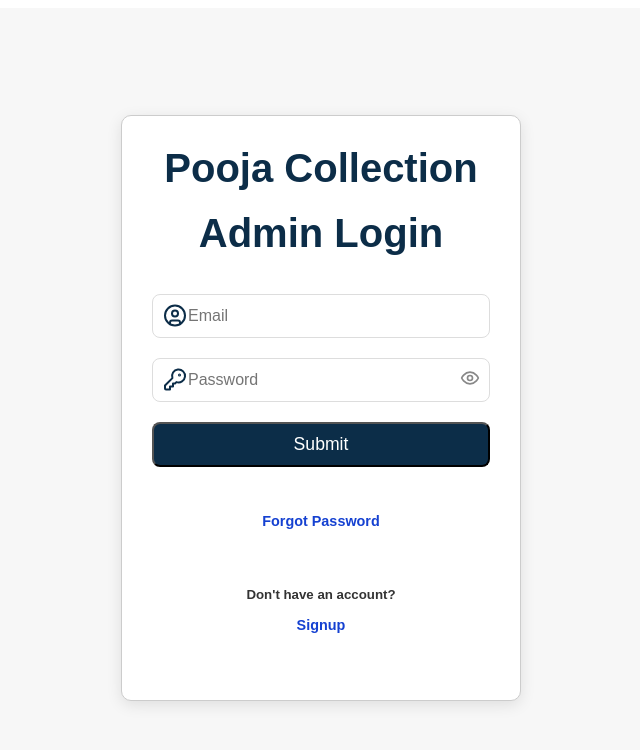
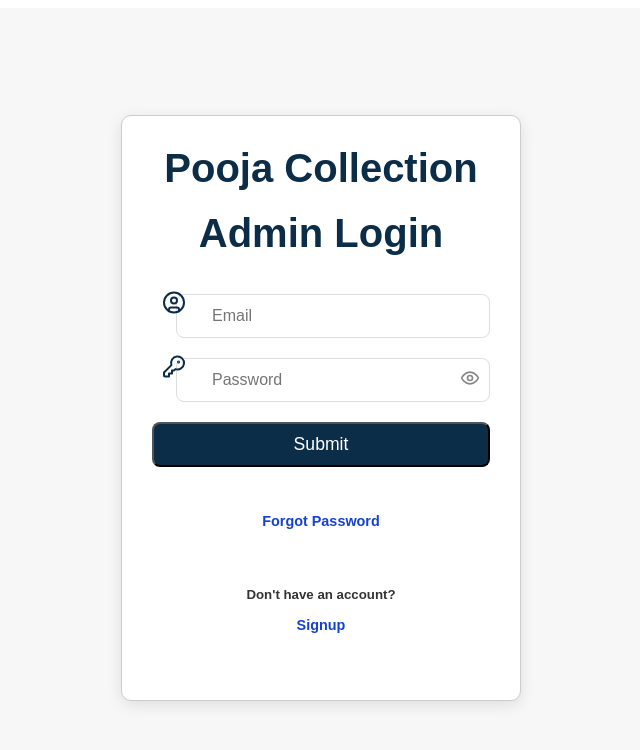
Before and after one commit to Mangesh-Gosavi/Admin_ShopApp, a React (Vite) app: page / in a window 1280 px wide. Shown: the top 750 px of the page, without its empty margins (319-959 px from the left). Built offline with nearby package versions, Linux system fonts and the light colour scheme.

Commit message:
Update Review.css

```diff
--- a/src/CSS/Review.css
+++ b/src/CSS/Review.css
@@ -80,6 +80,8 @@
 }
 
 .icon {
+    position: relative;
+    right: 0;
     width: 25px;
     height: 25px;
     cursor: pointer;
```
